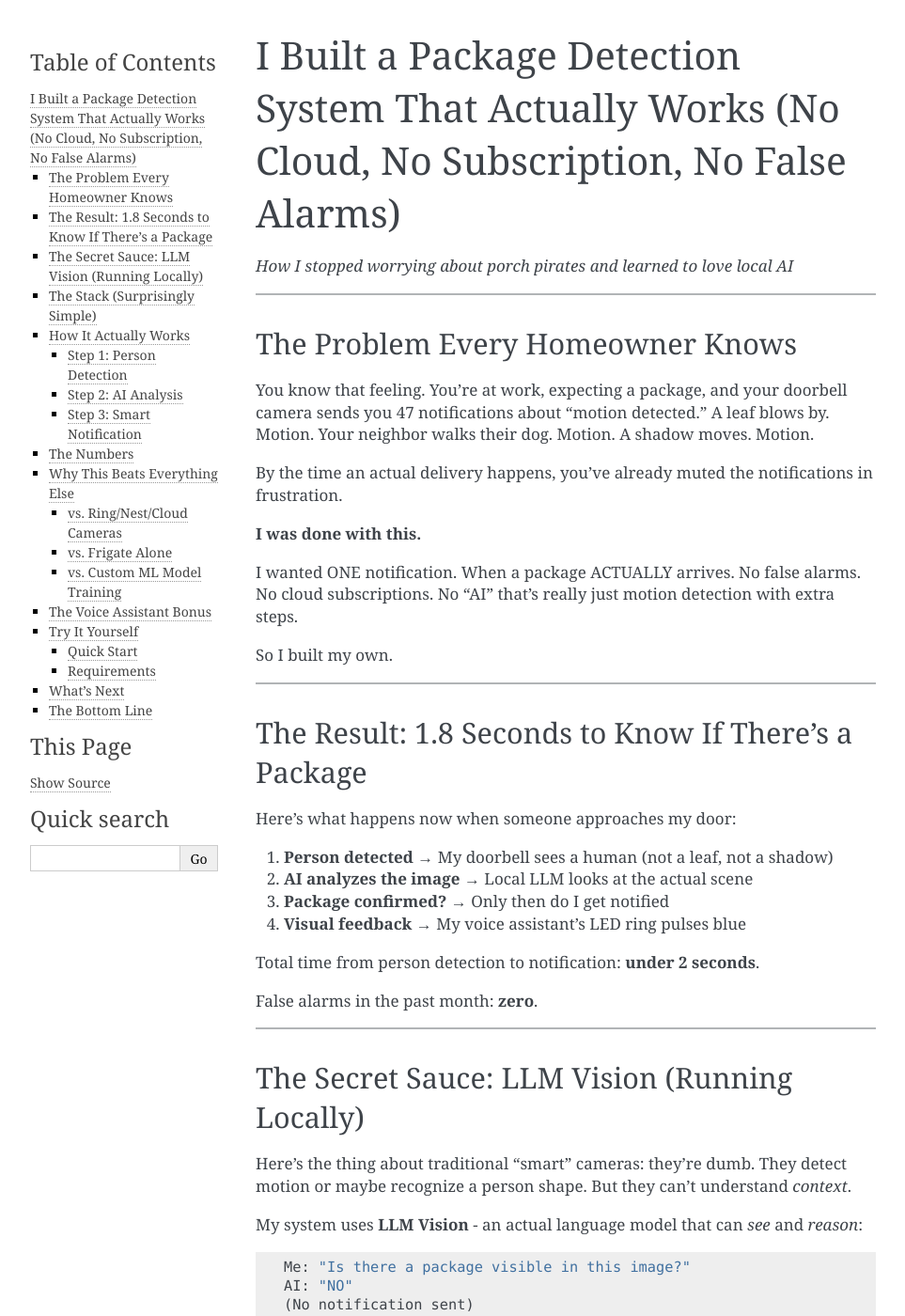
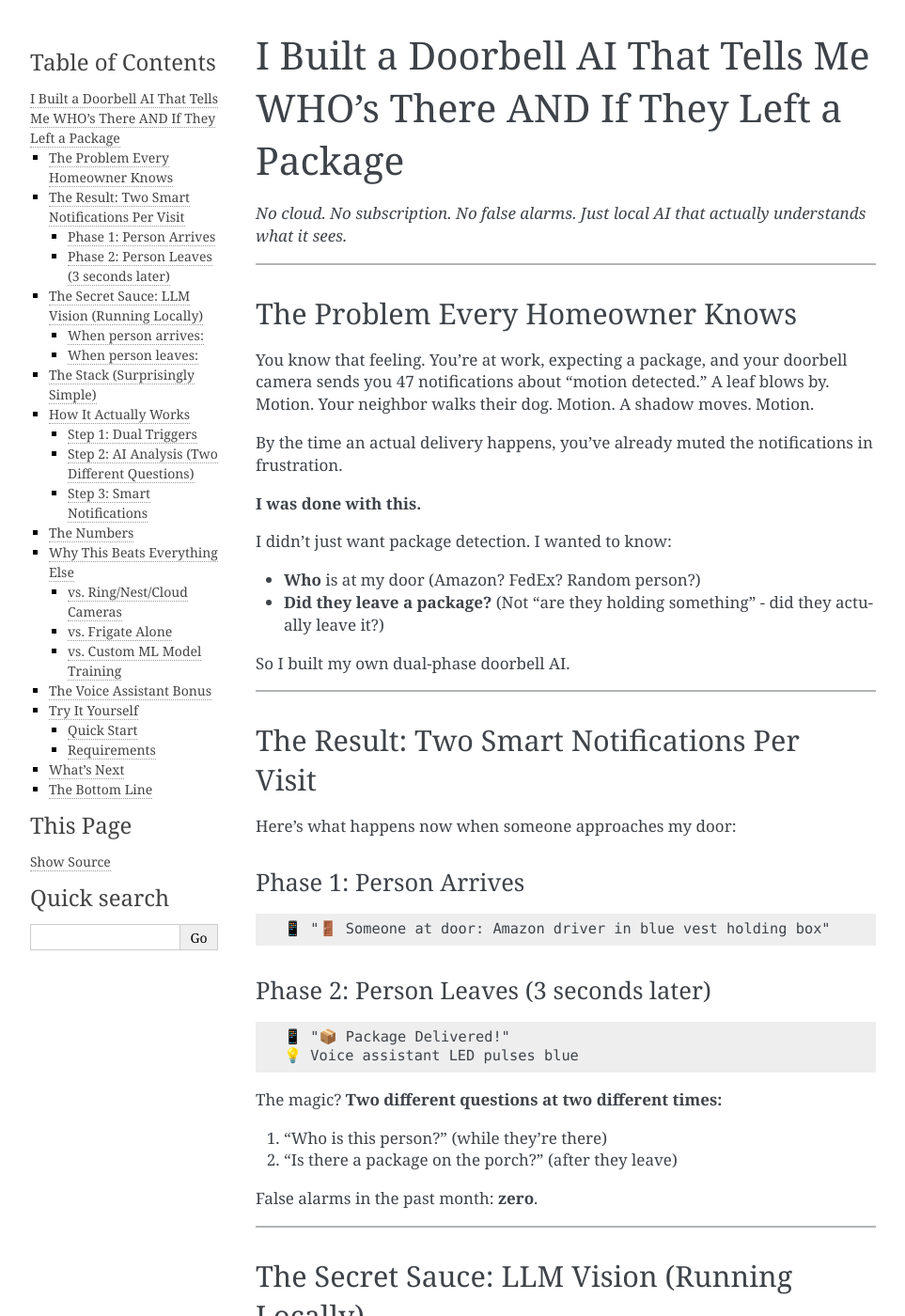
Before and after one commit to homeiac/home, a Sphinx documentation site: the page built from docs/source/md/blog-package-detection-llm-vision.md, in a window 1280 px wide and 1400 px high. Shown: the whole window at 94% size, without its empty margins (148-1111 px from the left). Built offline with Sphinx 7.4.7, drawn with Linux system fonts in a browser that asks for light colours; some of the changed text lies outside the part shown.

Commit message:
docs: update blog post with dual-trigger approach
- Updated title to emphasize "WHO's There AND If They Left a Package"
- Rewrote "The Result" section showing two-phase notifications
- Updated "Secret Sauce" section with arrival/departure prompts
- Rewrote "How It Actually Works" with dual-trigger YAML
- Updated "What's Next" with new possibilities like theft detection
- Updated "The Bottom Line" to highlight dual-phase intelligence

🤖 Generated with [Claude Code](https://claude.com/claude-code)

Co-Authored-By: Claude Opus 4.5 <noreply@anthropic.com>

````diff
--- a/docs/source/md/blog-package-detection-llm-vision.md
+++ b/docs/source/md/blog-package-detection-llm-vision.md
@@ -1,6 +1,6 @@
-# I Built a Package Detection System That Actually Works (No Cloud, No Subscription, No False Alarms)
+# I Built a Doorbell AI That Tells Me WHO's There AND If They Left a Package
 
-*How I stopped worrying about porch pirates and learned to love local AI*
+*No cloud. No subscription. No false alarms. Just local AI that actually understands what it sees.*
 
 ---
 
@@ -12,22 +12,32 @@ By the time an actual delivery happens, you've already muted the notifications i
 
 **I was done with this.**
 
-I wanted ONE notification. When a package ACTUALLY arrives. No false alarms. No cloud subscriptions. No "AI" that's really just motion detection with extra steps.
+I didn't just want package detection. I wanted to know:
+- **Who** is at my door (Amazon? FedEx? Random person?)
+- **Did they leave a package?** (Not "are they holding something" - did they actually leave it?)
 
-So I built my own.
+So I built my own dual-phase doorbell AI.
 
 ---
 
-## The Result: 1.8 Seconds to Know If There's a Package
+## The Result: Two Smart Notifications Per Visit
 
 Here's what happens now when someone approaches my door:
 
-1. **Person detected** → My doorbell sees a human (not a leaf, not a shadow)
-2. **AI analyzes the image** → Local LLM looks at the actual scene
-3. **Package confirmed?** → Only then do I get notified
-4. **Visual feedback** → My voice assistant's LED ring pulses blue
+### Phase 1: Person Arrives
+```
+📱 "🚪 Someone at door: Amazon driver in blue vest holding box"
+```
 
-Total time from person detection to notification: **under 2 seconds**.
+### Phase 2: Person Leaves (3 seconds later)
+```
+📱 "📦 Package Delivered!"
+💡 Voice assistant LED pulses blue
+```
+
+The magic? **Two different questions at two different times:**
+1. "Who is this person?" (while they're there)
+2. "Is there a package on the porch?" (after they leave)
 
 False alarms in the past month: **zero**.
 
@@ -39,17 +49,23 @@ Here's the thing about traditional "smart" cameras: they're dumb. They detect mo
 
 My system uses **LLM Vision** - an actual language model that can *see* and *reason*:
 
+### When person arrives:
 ```
-Me: "Is there a package visible in this image?"
-AI: "NO"
-(No notification sent)
+Me: "Describe the person at this door in 10 words or less."
+AI: "UPS driver in brown uniform holding cardboard box"
+```
 
-Me: "Is there a package visible in this image?"
+### When person leaves:
+```
+Me: "Is there a package on the porch?"
 AI: "YES"
 (Phone buzzes, LED pulses blue)
 ```
 
-The AI doesn't just pattern-match. It understands what a package looks like. A box. A padded envelope. An Amazon smile logo. Even packages partially hidden or at weird angles.
+The AI doesn't just pattern-match. It understands:
+- **Uniforms**: Amazon blue vest, UPS brown, FedEx purple
+- **Context**: "holding a package" vs "package on ground"
+- **Objects**: Boxes, padded envelopes, Amazon smile logos
 
 And it runs **entirely on my local GPU**. No cloud. No subscription. No privacy concerns.
 
@@ -77,48 +93,80 @@ Total monthly cost: **$0**
 
 ## How It Actually Works
 
-### Step 1: Person Detection
+### Step 1: Dual Triggers
 
-My Reolink doorbell has built-in person detection. When someone approaches:
+My automation fires twice per visit - once when someone arrives, once when they leave:
 
 ```yaml
 trigger:
   - platform: state
     entity_id: binary_sensor.reolink_video_doorbell_wifi_person
+    from: "off"
     to: "on"
+    id: person_arrived
+
+  - platform: state
+    entity_id: binary_sensor.reolink_video_doorbell_wifi_person
+    from: "on"
+    to: "off"
+    for: { seconds: 3 }  # Wait 3 seconds to confirm they left
+    id: person_left
 ```
 
 This filters out 99% of noise. No more leaf notifications.
 
-### Step 2: AI Analysis
+### Step 2: AI Analysis (Two Different Questions)
 
-Here's where the magic happens. I send the camera snapshot to my local AI:
+**When person arrives** - identify who's there:
 
 ```yaml
 - service: llmvision.image_analyzer
   data:
     provider: ollama
     model: llava:7b
-    image_entity: image.reolink_doorbell_person
+    image_file: /config/www/tmp/doorbell_visitor.jpg
     message: >
-      Answer ONLY "YES" or "NO":
-      Is there a package, box, or delivery item visible?
+      Describe the person at this door in 10 words or less.
+      Include: delivery uniform (UPS/FedEx/Amazon/USPS),
+      or regular visitor, or unknown person.
+      Mention if holding a package.
+```
+
+**When person leaves** - check for packages:
+
+```yaml
+- service: llmvision.image_analyzer
+  data:
+    provider: ollama
+    model: llava:7b
+    image_file: /config/www/tmp/doorbell_after.jpg
+    message: >
+      Answer ONLY YES or NO:
+      Is there a package, box, or delivery item
+      visible on this porch/doorstep?
 ```
 
 The AI looks at the actual image and makes a decision. Not motion detection. Not object recognition. Actual visual understanding.
 
-### Step 3: Smart Notification
+### Step 3: Smart Notifications
 
-Only if the AI says "YES" do I get bothered:
+Two different notifications for two different events:
 
 ```yaml
+# On arrival - always notify
+- service: notify.mobile_app_pixel_10_pro
+  data:
+    title: "🚪 Someone at door"
+    message: "{{ visitor_analysis.response_text }}"
+
+# After they leave - only if package detected
 - condition: template
-  value_template: "{{ 'yes' in llm_response.response_text | lower }}"
+  value_template: "{{ 'yes' in package_check.response_text | lower }}"
 
 - service: notify.mobile_app_pixel_10_pro
   data:
     title: "📦 Package Delivered!"
-    message: "A package was detected at your front door."
+    message: "A package was left at your front door."
 ```
 
 ---
@@ -209,14 +257,15 @@ git clone https://github.com/homeiac/home.git
 
 ## What's Next
 
-This is just the beginning. With LLM Vision, you can build:
+This dual-phase approach opens up endless possibilities. With LLM Vision, you can build:
 
-- **"Who's at the door?"** - Describe the person (uniform = delivery, suit = salesperson)
+- **Package theft detection** - "Is the package I saw earlier still there?"
+- **Visitor history** - Log all visitors with AI descriptions
 - **Pet detection** - "Is my dog in the backyard?"
 - **Car recognition** - "Is that my car or a stranger's?"
-- **Security alerts** - "Is someone trying to break in?"
+- **Security alerts** - "Is someone lingering suspiciously?"
 
-The AI understands context. You just ask questions in plain English.
+The AI understands context. You just ask questions in plain English. And by asking different questions at different times (arrival vs departure), you get much smarter results.
 
 ---
 
@@ -228,8 +277,9 @@ I spent years annoyed by dumb notifications from "smart" cameras. In one weekend
 - **Zero monthly cost** (not "cheap" - free)
 - **Zero cloud dependency** (not "optional" - none)
 - **100% package detection** (actually intelligent)
+- **Dual-phase intelligence** (arrival AND departure analysis)
 
-The future of smart home isn't better motion sensors. It's AI that can actually *see*.
+The future of smart home isn't better motion sensors. It's AI that can actually *see* - and knows when to ask which questions.
 
 ---
 
````
